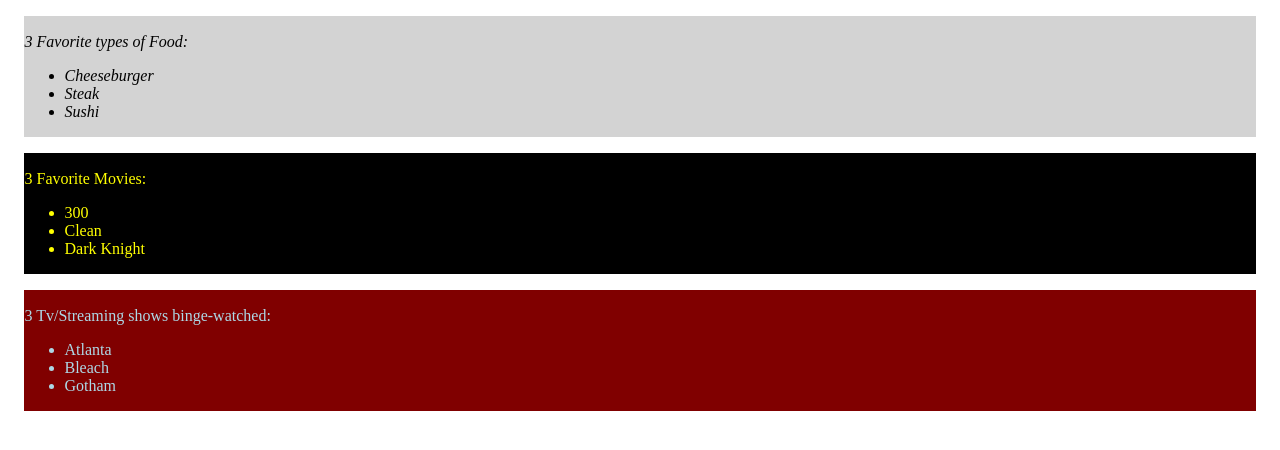
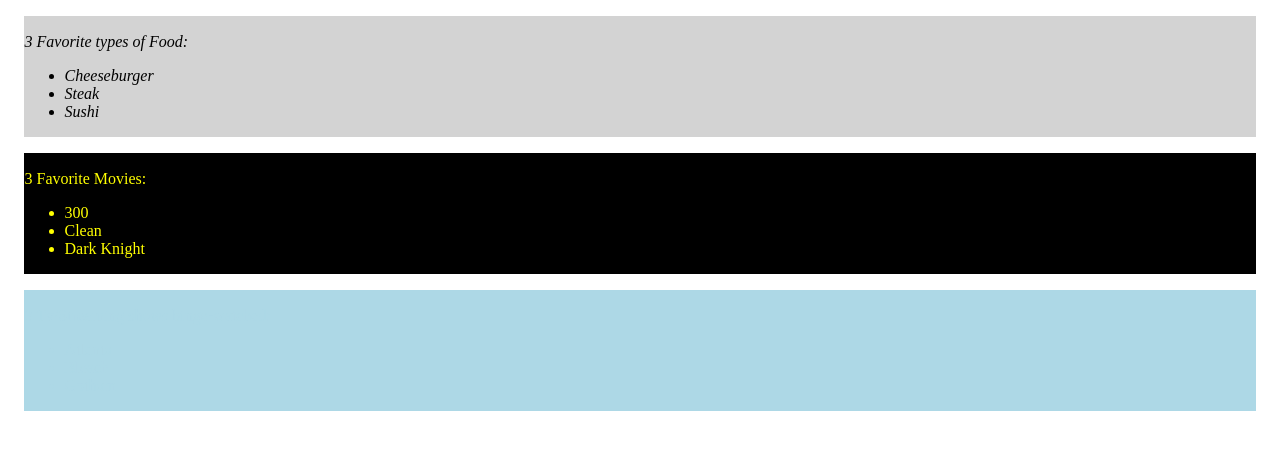
Before and after one commit to wrijlarr/VR21, a plain HTML site: page selectors.html in a window 1280 px wide. Drawn offline with Linux system fonts and the light colour scheme.

Commit message:
new changes

```diff
--- a/selectors.html
+++ b/selectors.html
@@ -21,6 +21,10 @@
         .tv {
             background-color: maroon;
             color: lightblue;
+        }
+
+        div:last-child {
+            background-color: lightblue;
         }
     </style>
 </head>
```
